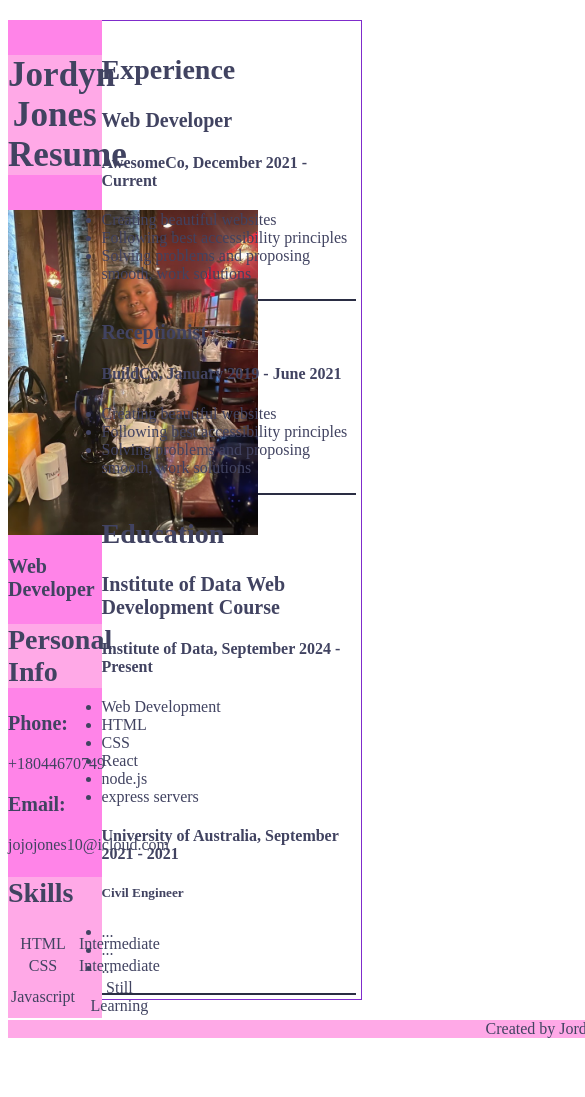
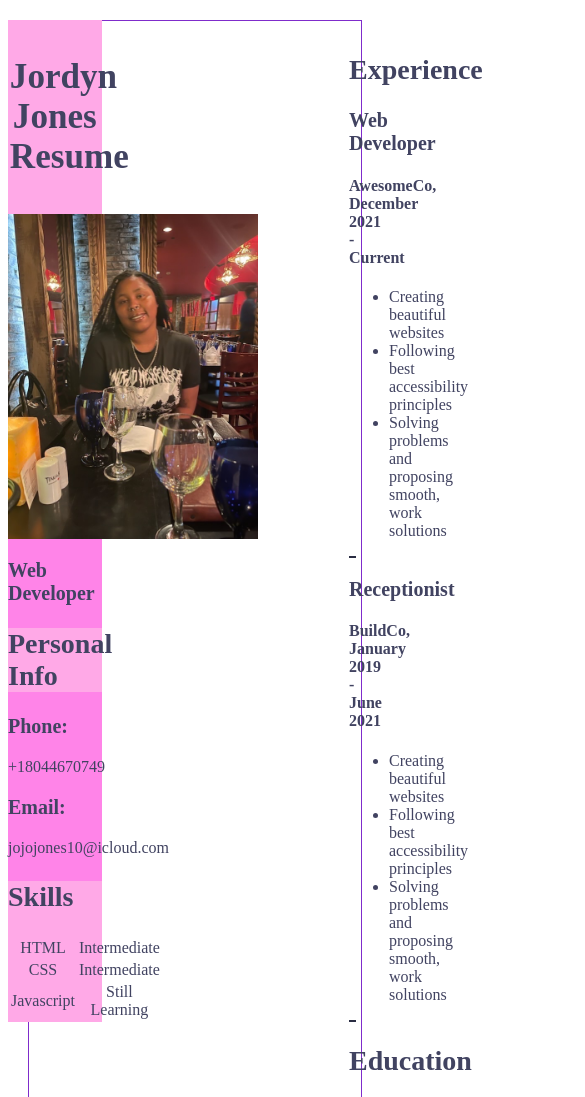
Before and after one commit to JordynJ917/Module-2, a plain HTML site: page Lab-4-Website/Mod2Exercise4.html in a window 390 px wide. Shown: the top 1097 px of the page, 585 px wide, since content can reach past the window. Before the commit the page ends 1046 px from the top, so only its background shows below. Drawn offline with Linux system fonts and the light colour scheme.

Commit message:
adding media queries

```diff
--- a/Lab-4-Website/Mod2Exersice4.css
+++ b/Lab-4-Website/Mod2Exersice4.css
@@ -1,5 +1,9 @@
+@media screen {
 body {
-
+min-width: 0px
+font-size: 15px;
+max-width: 1919.98px;
+}
 }
 h2 {
     font-size: 28px;
@@ -10,6 +14,7 @@ h3 {
 .sidebar {
     float: left;
     width: 25%;
+    height: 100%;
     left: 0%;
     border-style: hidden;
     border-width: 1px;
@@ -17,7 +22,7 @@ h3 {
 }
 .header{
     font-size: 30px;
-    padding: auto;
+    padding:2%;
     margin: auto;
     text-align: center;
     background-color: #FFA9E7;
@@ -46,15 +51,17 @@ table {
 }
 .footer {
     display: inline-block;
-    width: 1152px;
+    width: 100%;
     position:relative;
     bottom: 0;
     text-align: center;
     background-color: #FFA9E7;
+    border: 3px solid #FF84E8;
 }
 .right-side {
+    height: 70%;
     border: 1px solid #7F2CCB;
-    padding: 10px 5px 4px 20px;
+    padding: 10px 5px 4px 320px;
     margin: 20px;
 }
 .Experience {
```
